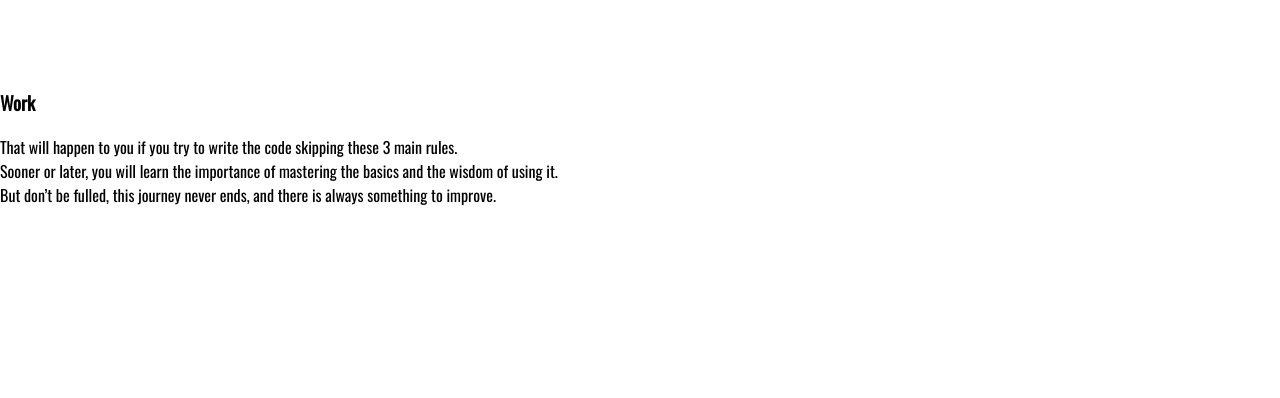
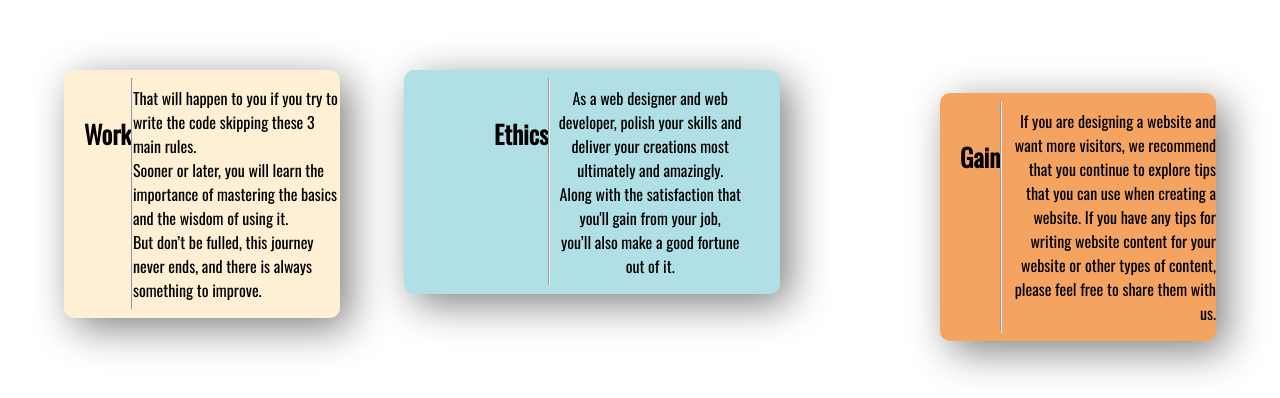
Before and after one commit to shabbirahmedshuvo01/New-Work-Assignment, a plain HTML site: page index.html in a window 1280 px wide. Shown: the part 761-1159 px from the top of the page. Before the commit the page ends 984 px from the top, so only its background shows below. Drawn offline with nearby package versions, Linux system fonts and the light colour scheme.

Commit message:
work brk bg

```diff
--- a/index.html
+++ b/index.html
@@ -35,16 +35,46 @@
 <section>
     <h1 class="aling-on"> You will always be happy in <span class="colorfull-on">2022</span></h1>
     <br>
-    <div class="bg-photo">
-        <h3>Work</h3>
-        <p>That will happen to you if you try to write the code skipping these 3 main rules. <br> Sooner or later, you
-            will
-            learn the importance of mastering the basics and the wisdom of using it. <br> But don’t be fulled, this
-            journey
-            never ends, and there is always something to improve.</p>
+    <div>
+        <div class="bg-photo">
+            <h3>Work</h3>
+            <hr>
+            <p class="argument-on">That will happen to you if you try to write the code skipping these 3 main rules.
+                <br> Sooner or later,
+                you
+                will
+                learn the importance of mastering the basics and the wisdom of using it. <br> But don’t be fulled, this
+                journey
+                never ends, and there is always something to improve.
+
+            </p>
+        </div>
+    </div>
+
+    <div class="mid-on">
+        <h3>Ethics</h3>
+        <hr>
+        <p class="argument-on">As a web designer and web developer, polish your skills and deliver your creations most
+            ultimately and
+            amazingly. <br>
+            Along with the satisfaction that you'll gain from your job, <br> you’ll also make a good fortune out of it.
+        </p>
+    </div>
+
+    <div class="go-right">
+        <H3>Gain</H3>
+        <hr>
+        <p class="argument-on">If you are designing a website and want more visitors, we recommend that you continue to
+            explore tips
+            that
+            you can use when creating a website. If you have any tips for writing website content for your website
+            or
+            other types of content, please feel free to share them with us.
+        </p>
     </div>
 
 </section>
+
 
 
 <body>
--- a/style.css
+++ b/style.css
@@ -53,3 +53,51 @@ h2{
     .aling-on{
         text-align: center;
     }
+
+    .bg-photo{
+        text-align: left;
+        display: flex;
+        margin-bottom: 80px;
+        float: left;
+        width: 20%;
+        margin-left: 5%;
+        margin-right: 5%;
+        padding-left: 20px;
+        border-radius: 10px;
+        box-shadow: 10px 10px 40px gray;
+        background-color: papayawhip;
+
+    }
+
+    .mid-on{
+        text-align: center;
+        display: flex;
+        margin-bottom: 80px;
+        width: 20%;
+        margin-left: 5%;
+        margin-right: 5%;
+        padding-left: 90px;
+        padding-right: 30px;
+        border-radius: 10px;
+        box-shadow: 10px 10px 40px gray;
+        background-color: powderblue;
+    }
+
+    .go-right{
+        text-align: right;
+        display: flex;
+        margin-bottom: 50px;
+        float: right;
+        width: 20%;
+        margin-left: 5%;
+        margin-right: 5%;
+        margin-top: -22%;
+        padding-left: 20px;
+        border-radius: 10px;
+        box-shadow: 10px 10px 40px gray;
+        background-color: sandybrown;
+    }
+    h3{
+        font-size: 25px;
+        padding-top: 20px;
+    }
```
